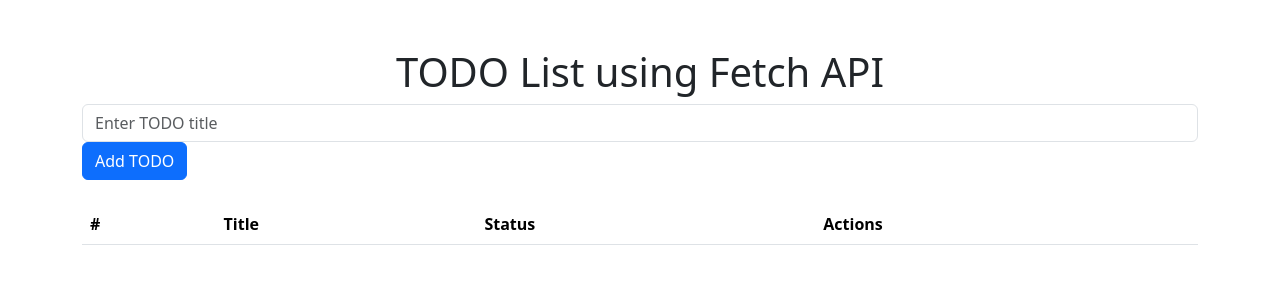
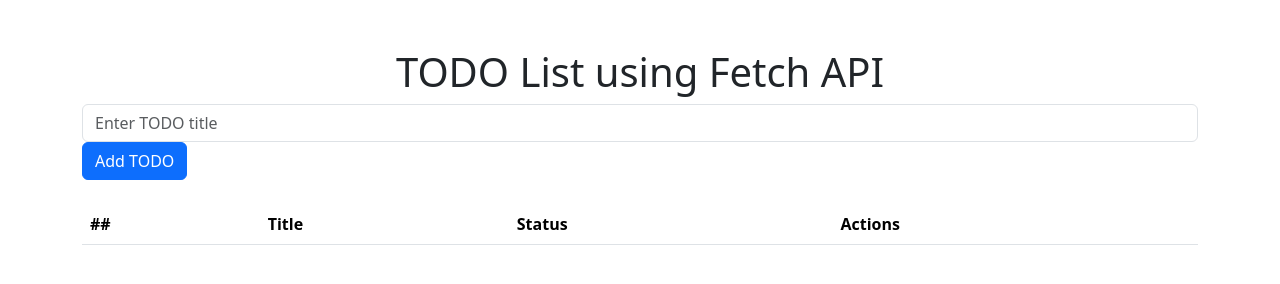
Before and after one commit to tkpsolutions/javascript-todo-list-with-json-server, a plain HTML site: page index.html in a window 1280 px wide. Drawn offline with nearby package versions, Linux system fonts and the light colour scheme; no server answers.

Commit message:
first test
development panel

```diff
--- a/index.html
+++ b/index.html
@@ -24,7 +24,7 @@
         <table class="table table-striped mt-4">
             <thead>
                 <tr>
-                    <th>#</th>
+                    <th>##</th>
                     <th>Title</th>
                     <th>Status</th>
                     <th>Actions</th>
```
